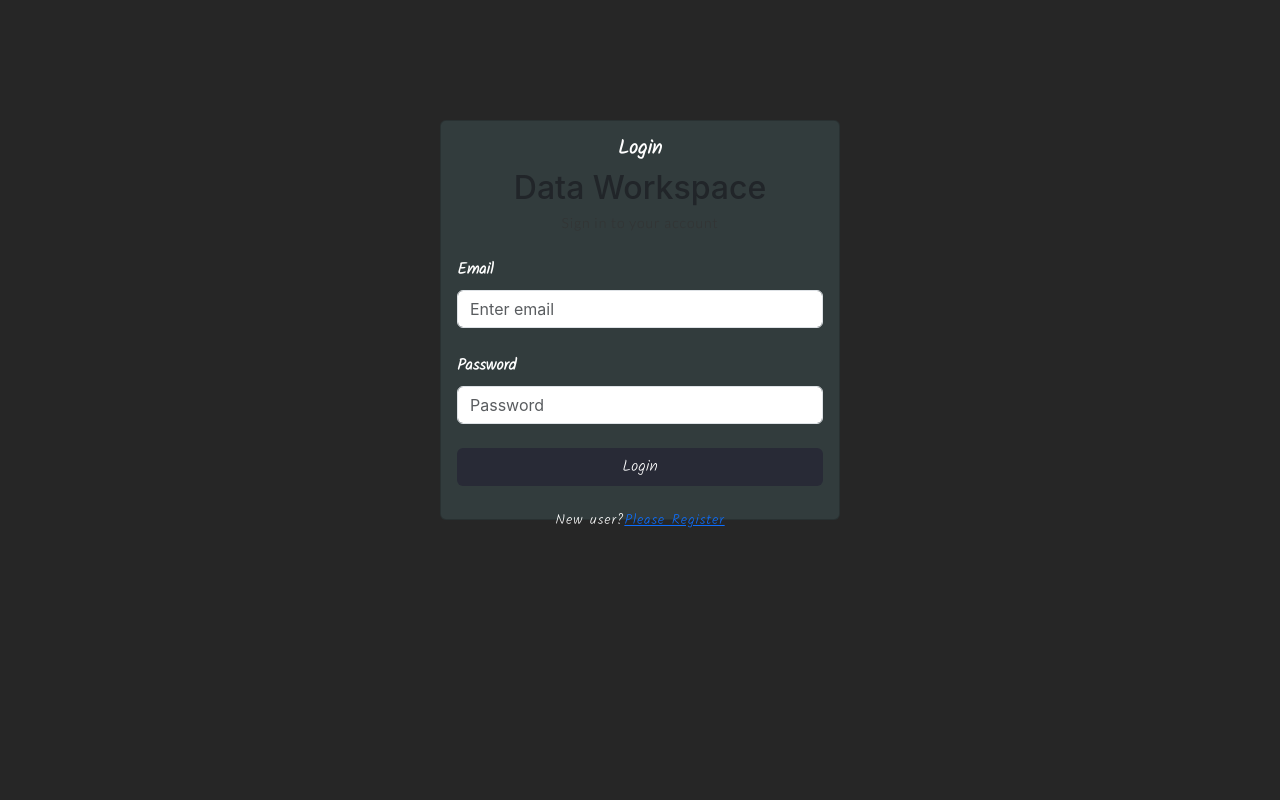
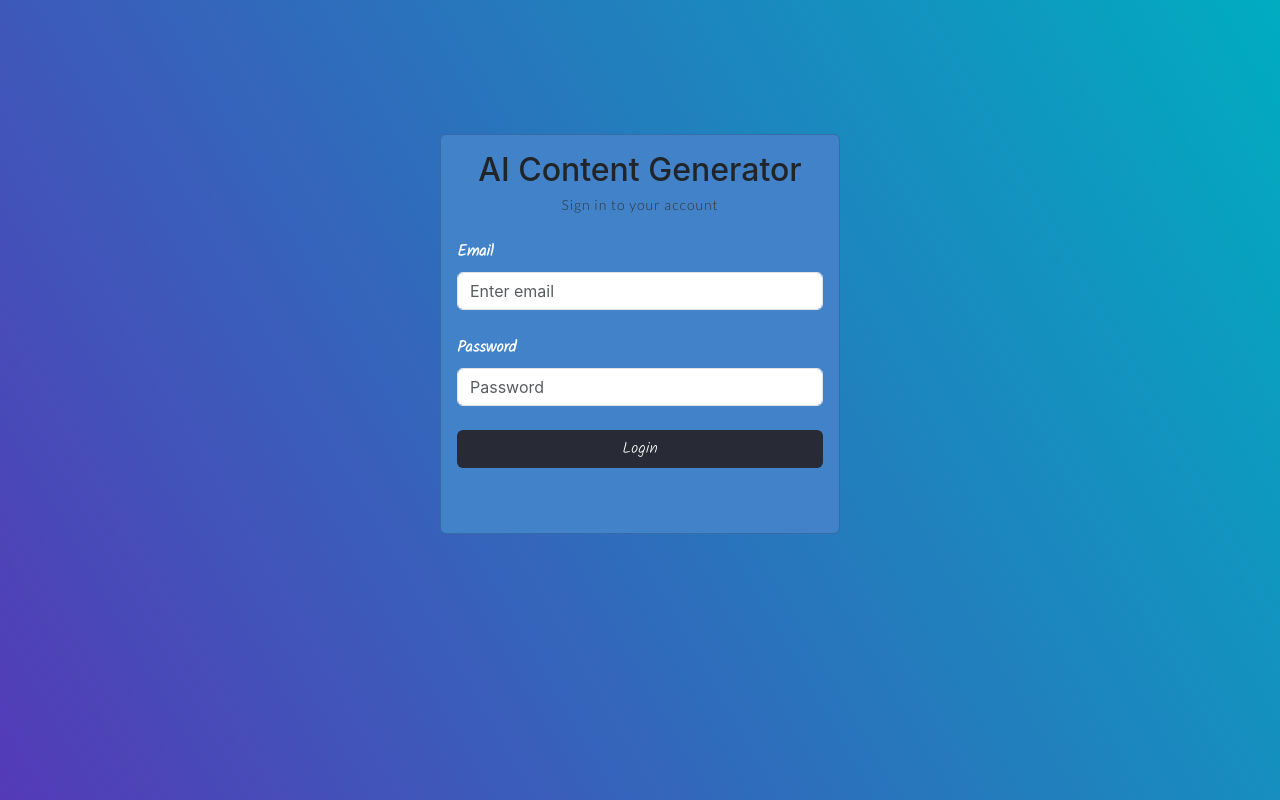
Before and after one commit to Ruhulcse/AI_Frontend, a React (Create React App) app: page /login in a window 1280 px wide. Built offline with nearby package versions, Linux system fonts and the light colour scheme; a web font is replaced by a local one.

Commit message:
login update

```diff
--- a/src/Authentication/Login/Login.css
+++ b/src/Authentication/Login/Login.css
@@ -1,6 +1,11 @@
 .auth {
-  background-color: #262626;
+  /* background-color: #262626; */
   height: 100vh;
+  background-image: linear-gradient(
+    60deg,
+    rgba(84, 58, 183, 1) 0%,
+    rgba(0, 172, 193, 1) 100%
+  );
 }
 /* .login {
   height: 100vh;
@@ -12,10 +17,10 @@
 }
 
 .login-card {
-  margin-top: 120px;
+  margin-top: 12%;
   height: 400px;
   width: 400px;
-  background-color: #323c3d;
+  background-color: #4282c8;
 }
 .login-btn {
   font-family: "Kalam", cursive;
--- a/src/Authentication/Login/Login.js
+++ b/src/Authentication/Login/Login.js
@@ -42,11 +42,11 @@ const Login = () => {
       <div className="container d-flex justify-content-center">
         <div className="card login-card">
           <div className="card-body">
-            <div className="d-flex justify-content-center">
+            {/* <div className="d-flex justify-content-center">
               <h5 className="card-title login-text">Login</h5>
-            </div>
+            </div> */}
             <form onSubmit={submitHandler}>
-              <h2 className="text-center">Data Workspace</h2>
+            <h2 className="text-center">AI Content Generator</h2>
 
               <h5 className="d-flex justify-content-center">
                 {loading ? (
@@ -100,10 +100,10 @@ const Login = () => {
                   Login
                 </button>
               </div>
-              <p className="mt-4 d-flex justify-content-center register-rqst">
+              {/* <p className="mt-4 d-flex justify-content-center register-rqst">
                 <span style={{ color: "#ffff" }}>New user?</span>{" "}
                 <Link to={"/register"}>Please Register</Link>{" "}
-              </p>
+              </p> */}
             </form>
           </div>
         </div>
```
